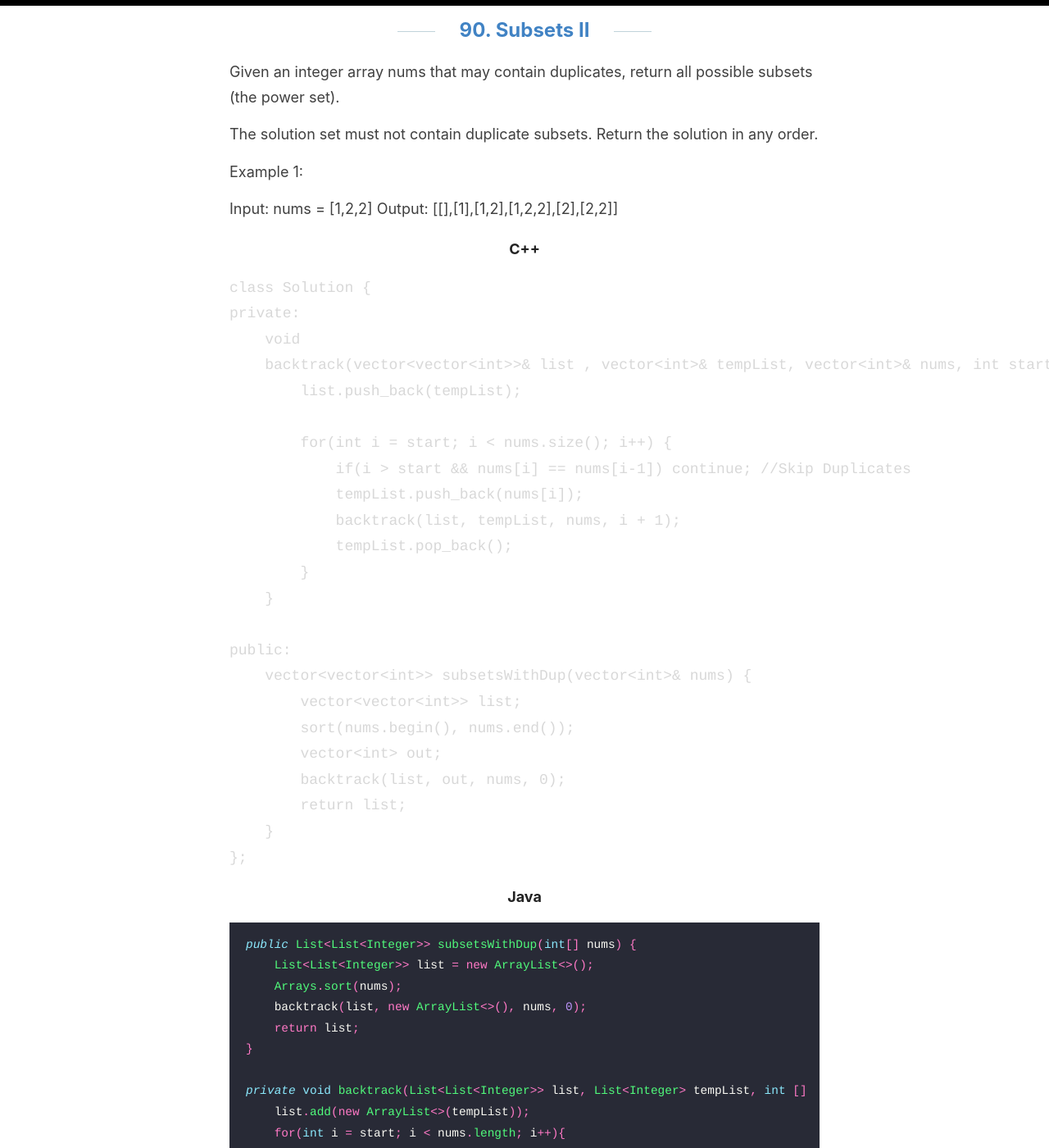
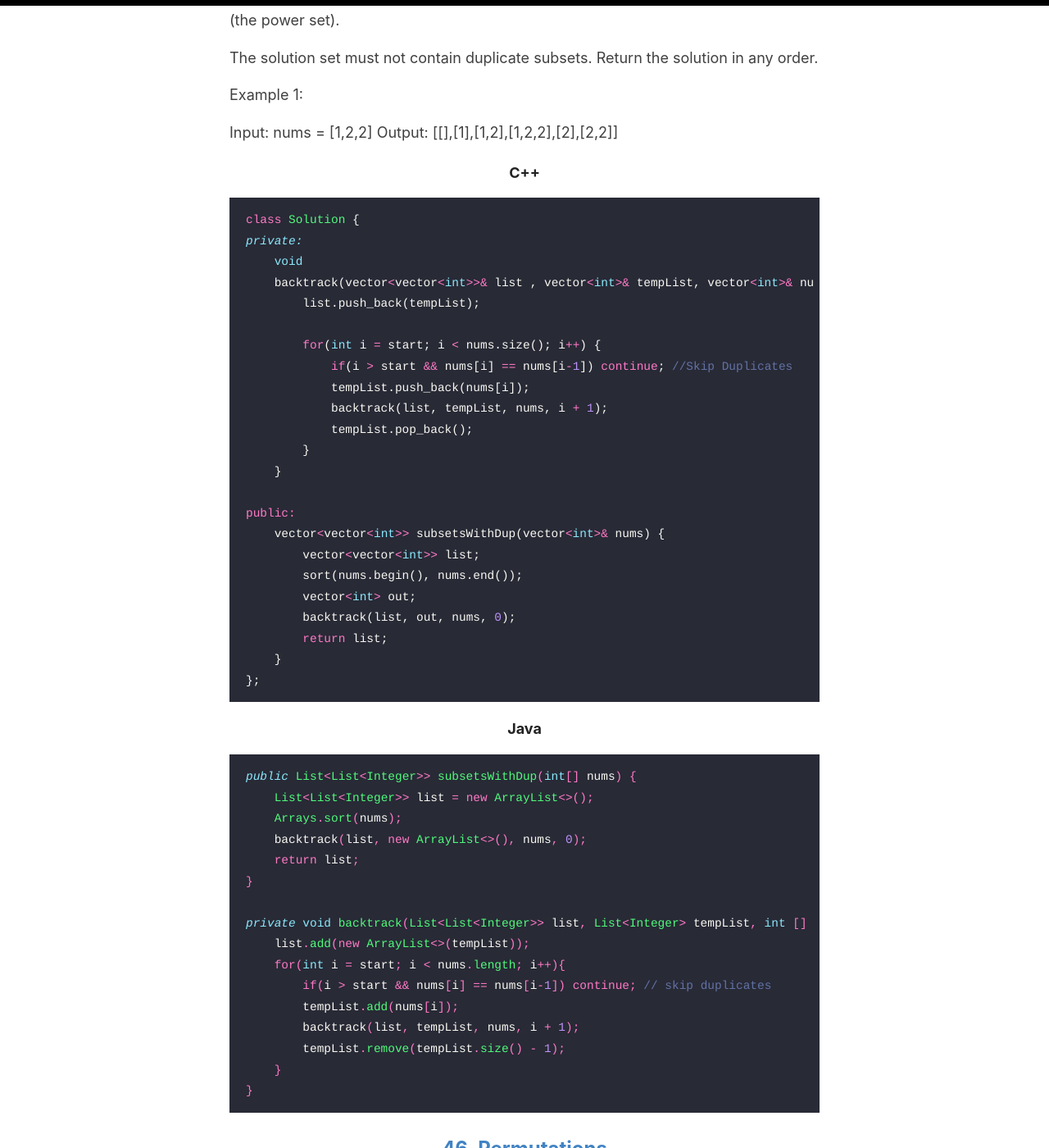
Before and after one commit to sauravkpaul/sauravkpaul.github.com, a Jekyll site: the page built from _posts/2022-04-23-BacktrackingTemplate.md, in a window 1280 px wide and 1400 px high, scrolled down 1973 px. Shown: the whole window at 82% size. Built offline with Jekyll 4.4.1, drawn with Linux system fonts in a browser that asks for light colours; some of the changed text lies outside the part shown.

Commit message:
fixed coding tags for c++

````diff
--- a/_posts/2022-04-23-BacktrackingTemplate.md
+++ b/_posts/2022-04-23-BacktrackingTemplate.md
@@ -22,7 +22,7 @@
 
 ##### C++
 
-```C++
+```c++
 class Solution {
 private:
     void backtrack(vector<vector<int>>& list , vector<int>& tempList, vector<int>& nums, int start) {
@@ -78,7 +78,7 @@
 
 ##### C++
 
-```C++
+```c++
 class Solution {
 private:
     void
@@ -135,7 +135,7 @@
 
 ##### C++
 
-```C++
+```c++
 class Solution {
 public:
     void backtrack(vector<int>& n, vector<int> &out, vector<vector<int>> &res) {
@@ -190,7 +190,7 @@ Given a collection of numbers, nums, that might contain duplicates, return all p
 
 #### C++
 
-```C++
+```c++
 class Solution {
 public:
     void backtrack(vector<int>& n, vector<int> &out,
````
